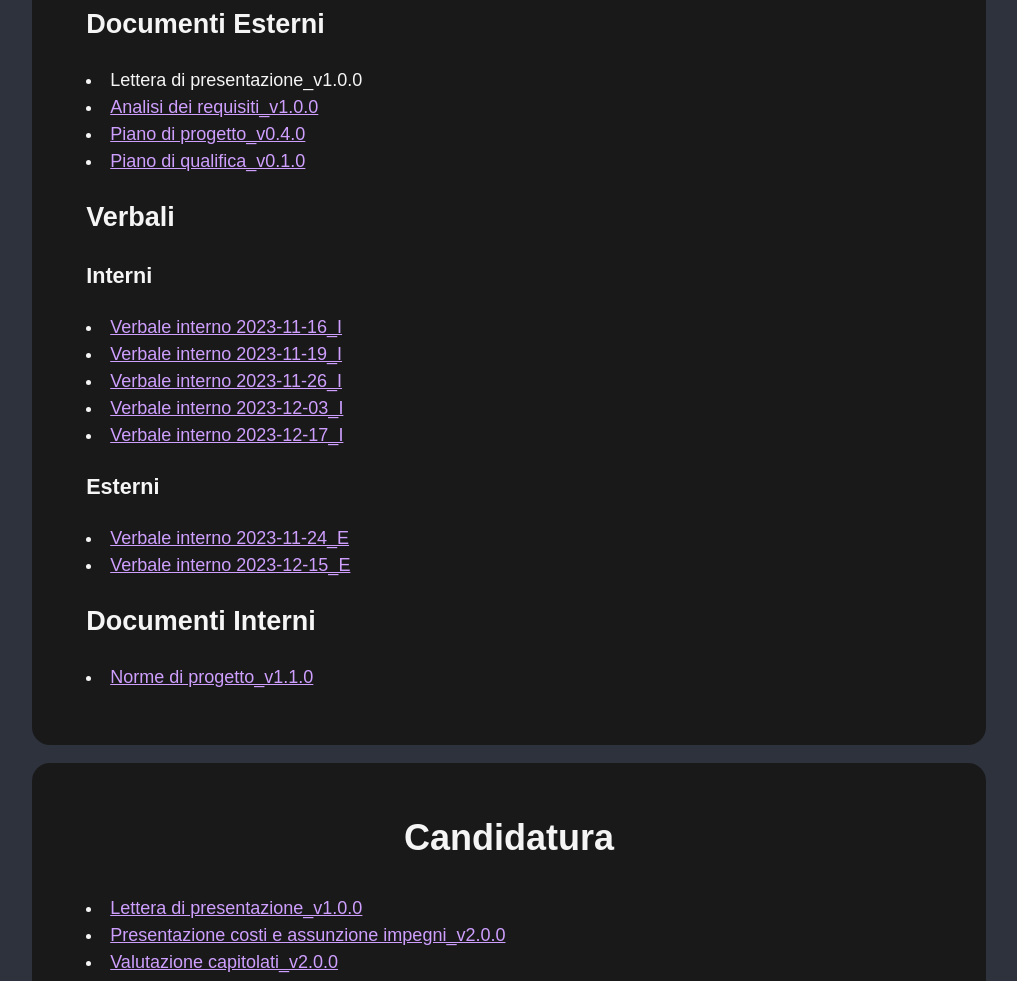
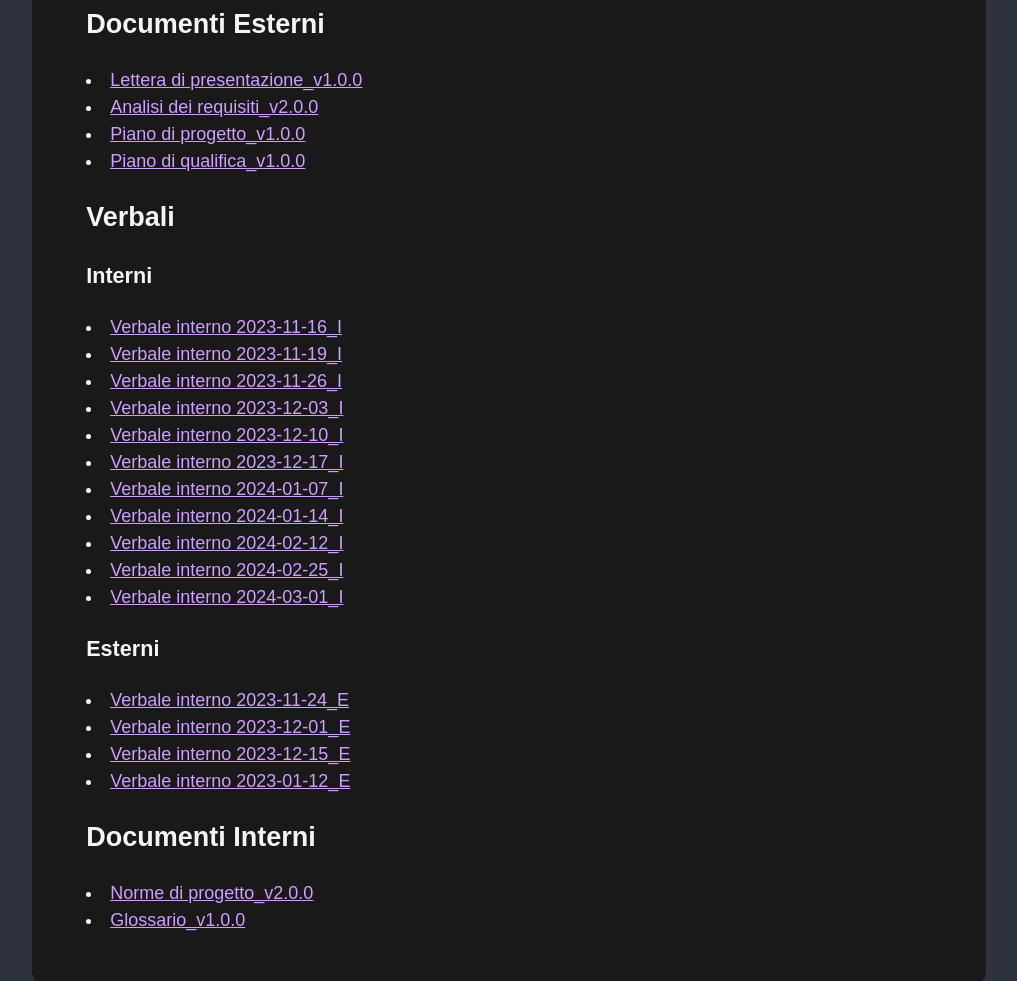
Before and after one commit to Project-SWEnergy/Project-SWEnergy.github.io, a plain HTML site: page index.html in a window 1280 px wide. Shown: the part 280-1261 px from the top of the page, without its empty margins (131-1148 px from the left). Drawn offline with Linux system fonts and the light colour scheme.

Commit message:
push documenti aggiornati

```diff
--- a/index.html
+++ b/index.html
@@ -25,14 +25,13 @@
     </header>
 
     <main>
-
 		<section id="rtb">
 			<h1>RTB</h1>
 			<h2>Documenti Esterni</h2>
-            <li>Lettera di presentazione_v1.0.0</li>
-			<li><a class='link' href="RTB/Analisi dei requisiti.pdf">Analisi dei requisiti_v1.0.0</a></li>
-			<li><a class='link' href="RTB/Piano di progetto.pdf">Piano di progetto_v0.4.0</a></li>
-			<li><a class='link' href="RTB/Piano di qualifica.pdf">Piano di qualifica_v0.1.0</a></li>
+            <li><a class='link' href="RTB/Lettera di presentazione.pdf">Lettera di presentazione_v1.0.0</a></li>
+			<li><a class='link' href="RTB/Analisi dei requisiti.pdf">Analisi dei requisiti_v2.0.0</a></li>
+			<li><a class='link' href="RTB/Piano di progetto.pdf">Piano di progetto_v1.0.0</a></li>
+			<li><a class='link' href="RTB/Piano di qualifica.pdf">Piano di qualifica_v1.0.0</a></li>
 				<h2>Verbali</h2>
 				<div class="indented">
 					<h3>Interni</h3>
@@ -41,16 +40,25 @@
 						<li><a class='link' href="RTB/Verbali/Interni/2023-11-19_I.pdf">Verbale interno 2023-11-19_I</a></li>
 						<li><a class='link' href="RTB/Verbali/Interni/2023-11-26_I.pdf">Verbale interno 2023-11-26_I</a></li>
 						<li><a class='link' href="RTB/Verbali/Interni/2023-12-03_I.pdf">Verbale interno 2023-12-03_I</a></li>
+						<li><a class='link' href="RTB/Verbali/Interni/2023-12-10_I.pdf">Verbale interno 2023-12-10_I</a></li>
 						<li><a class='link' href="RTB/Verbali/Interni/2023-12-17_I.pdf">Verbale interno 2023-12-17_I</a></li>
+						<li><a class='link' href="RTB/Verbali/Interni/2024-01-07_I.pdf">Verbale interno 2024-01-07_I</a></li>
+						<li><a class='link' href="RTB/Verbali/Interni/2024-01-14_I.pdf">Verbale interno 2024-01-14_I</a></li>
+						<li><a class='link' href="RTB/Verbali/Interni/2024-02-12_I.pdf">Verbale interno 2024-02-12_I</a></li>
+						<li><a class='link' href="RTB/Verbali/Interni/2024-02-25_I.pdf">Verbale interno 2024-02-25_I</a></li>
+						<li><a class='link' href="RTB/Verbali/Interni/2024-03-01_I.pdf">Verbale interno 2024-03-01_I</a></li>
 					</div>
 					<h3>Esterni</h3>
 					<div class="indented">
 						<li><a class='link' href="RTB/Verbali/Esterni/2023-11-24_E.pdf">Verbale interno 2023-11-24_E</a></li>
+						<li><a class='link' href="RTB/Verbali/Esterni/2023-12-01_E.pdf">Verbale interno 2023-12-01_E</a></li>
 						<li><a class='link' href="RTB/Verbali/Esterni/2023-12-15_E.pdf">Verbale interno 2023-12-15_E</a></li>
+						<li><a class='link' href="RTB/Verbali/Esterni/2024-01-12_E.pdf">Verbale interno 2023-01-12_E</a></li>
 					</div>
 				</div>
 			<h2>Documenti Interni</h2>
-				<li><a class='link' href="RTB/Norme di progetto.pdf">Norme di progetto_v1.1.0</a></li>
+				<li><a class='link' href="RTB/Norme di progetto.pdf">Norme di progetto_v2.0.0</a></li>
+				<li><a class='link' href="RTB/Glossario.pdf">Glossario_v1.0.0</a></li>
 		</section>
 
         <section id="candidatura">
@@ -88,39 +96,32 @@
 					<tr>
 						<th>Nome</th>
 						<th>Cognome</th>
-						<th>Mail</th>
 					</tr>
 			    </thead>
 			    <tbody>
 					<tr>
 						<td>Alessandro</td>
 						<td>Tigani Sava</td>
-						<td>alessandro.tigani.sava@studenti.unipd.it</td>
 					</tr>
 					<tr>
 						<td>Carlo</td>
 						<td>Rosso</td>
-						<td>carlo.rosso.1@studenti.unipd.it</td>
 					</tr>
 					<tr>
 						<td>Davide</td>
 						<td>Maffei</td>
-						<td>davide.maffei@studenti.unipd.it</td>
 					</tr>
 					<tr>
 						<td>Giacomo</td>
 						<td>Gualato</td>
-						<td>giacomo.gualato@studenti.unipd.it</td>
 					</tr>
 					<tr>
 						<td>Matteo</td>
 						<td>Bando</td>
-						<td>matteo.bando@studenti.unipd.it</td>
 					</tr>
 					<tr>
 						<td>Niccolò</td>
 						<td>Carlesso</td>
-						<td>niccolo.carlesso@studenti.unipd.it</td>
 					</tr>
 			    </tbody>
 			</table>
```
Also changed, not shown: 16 other files.
